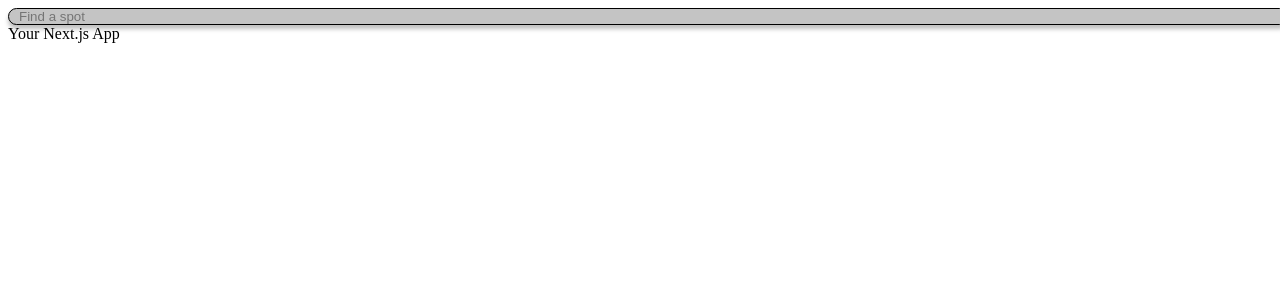
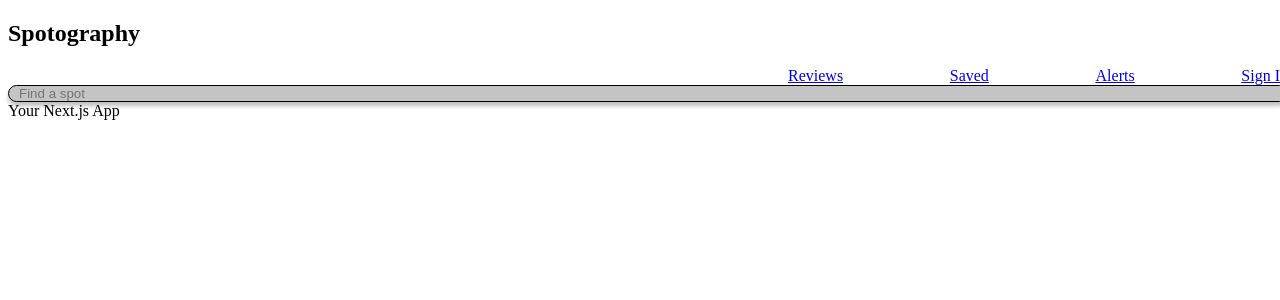
Before and after one commit to evansding123/Spotography, a Next.js app: page / in a window 1280 px wide. Shown: the top 300 px of the page. Built offline with nearby package versions, Linux system fonts and the light colour scheme.

Commit message:
set up skeleton for main page

```diff
--- /dev/null
+++ b/components/NavBar.js
@@ -0,0 +1,27 @@
+import React, { useState, useEffect } from 'react';
+import Link from 'next/link';
+
+
+const NavBar = () => {
+  return(
+    <div>
+      <h2>Spotography</h2>
+      <div className = 'navbar'>
+        <Link href = '/reviews'>
+          <a>Reviews</a>
+        </Link>
+        <Link href = '/saved'>
+          <a>Saved</a>
+        </Link>
+        <Link href = '/alerts'>
+          <a>Alerts</a>
+        </Link>
+        <Link href = '/signin'>
+          <a>Sign In</a>
+        </Link>
+      </div>
+    </div>
+  )
+}
+
+export default NavBar;
--- a/pages/index.js
+++ b/pages/index.js
@@ -1,10 +1,12 @@
 import React from 'react'
 import SearchBar from '../components/SearchBar.js';
+import NavBar from '../components/NavBar.js';
 
 
 const Index = () => {
   return(
     <>
+      <NavBar/>
       <SearchBar/>
       <div>Your Next.js App</div>
     </>
--- a/styles/index.scss
+++ b/styles/index.scss
@@ -19,4 +19,12 @@
     background: none;
   }
 
+  .navbar {
+    margin-left: auto;
+    margin-right: 0;
+    display: flex;
+    justify-content: space-between;
+    width: 500px;
+  }
+
 }
```
